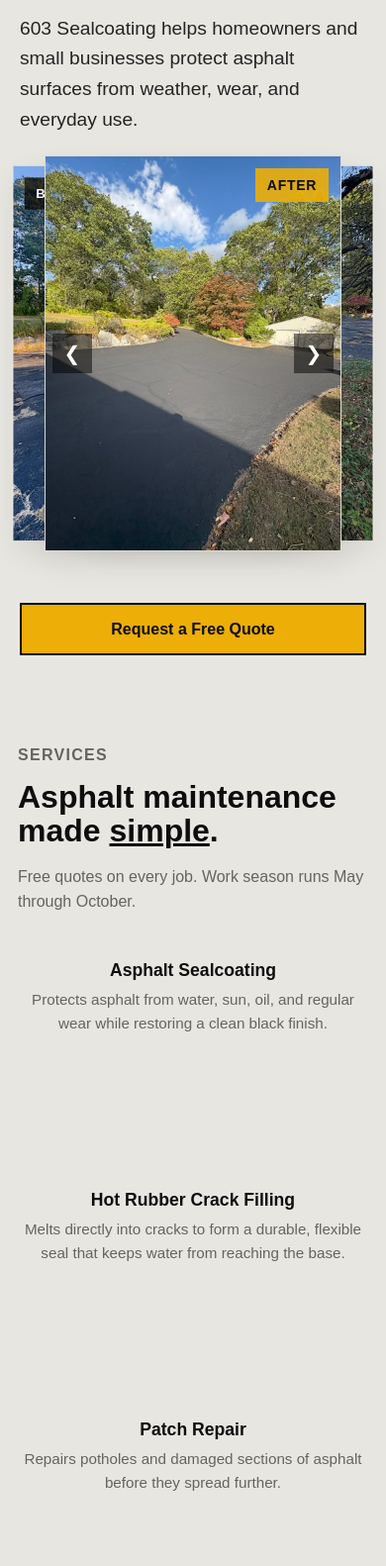
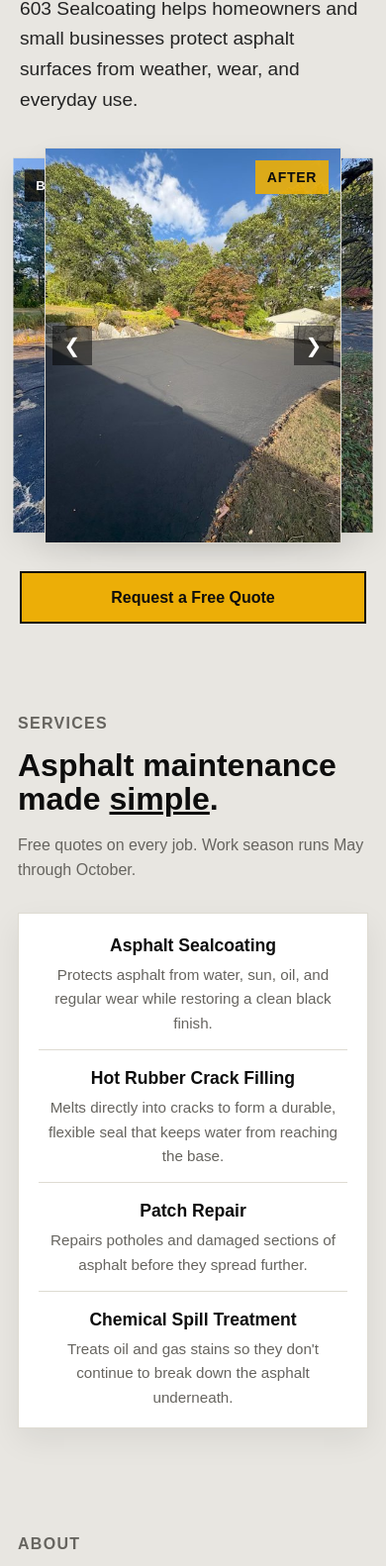
Before and after one commit to IgniteDevelopmentNH/603-sealcoating, a plain HTML site: page index.html in a window 390 px wide. Shown: the part 239-1821 px from the top of the page at 99% size. Drawn offline with Linux system fonts and the light colour scheme.

Commit message:
Refine hero layout and mobile services presentation
- Position carousel to the right of hero text on desktop
- Group heading, subheading, and CTA into one block so the button sits
  close to the text (carousel no longer stretches grid rows apart)
- Use display:contents on mobile to preserve heading/carousel/button order
- Tighten hero heading and button spacing
- Fix leftover flip-card min-height that left dead space between mobile
  service listings
- Wrap mobile service list in a white card with dividers to set it apart

Co-Authored-By: Claude Opus 4.8 <noreply@anthropic.com>

```diff
--- a/index.html
+++ b/index.html
@@ -38,6 +38,7 @@
   <main id="top">
     <section class="hero">
       <div class="hero-inner">
+        <div class="hero-copy">
           <div class="hero-content">
             <h1>Sealcoating that keeps driveways looking <strong><em>sharp</em></strong> and <strong><em>protected</em></strong>.</h1>
             <p class="hero-text">
@@ -46,6 +47,7 @@
           </div>
           <div class="hero-actions">
             <a class="button primary" href="#quote">Request a Free Quote</a>
+          </div>
         </div>
         <div class="carousel">
           <div class="carousel-track">
--- a/style.css
+++ b/style.css
@@ -114,8 +114,17 @@ a {
   display: grid;
   grid-template-columns: minmax(0, 1.3fr) minmax(280px, 0.7fr);
   align-items: center;
-  gap: 42px;
+  column-gap: 42px;
+  row-gap: 0;
   padding: 48px 20px;
+}
+
+.hero-copy {
+  grid-column: 1;
+}
+
+.carousel {
+  grid-column: 2;
 }
 
 .carousel {
@@ -240,11 +249,13 @@ a {
 .hero-content h1 {
   max-width: 780px;
   font-size: clamp(2rem, 6vw, 4.2rem);
+  margin-top: -20px;
+  margin-bottom: 16px;
 }
 
 .hero-text {
   max-width: 640px;
-  margin: 24px 0 0;
+  margin: 24px 0 12px;
   font-size: 1.2rem;
   color: var(--charcoal);
 }
@@ -261,7 +272,7 @@ a {
   display: flex;
   flex-wrap: wrap;
   gap: 12px;
-  margin-top: 32px;
+  margin-top: 8px;
 }
 
 .button {
@@ -523,6 +534,10 @@ a {
     gap: 20px;
   }
 
+  .hero-copy {
+    display: contents;
+  }
+
   .about,
   .contact,
   .quote-form {
@@ -566,6 +581,8 @@ a {
   .service-card-inner {
     transform: none !important;
     position: static;
+    min-height: 0;
+    height: auto;
   }
 
   .service-card-front,
@@ -615,7 +632,19 @@ a {
 
   .service-grid {
     grid-template-columns: 1fr;
-    gap: 8px;
+    gap: 0;
+    background: var(--white);
+    border: 1px solid var(--line);
+    box-shadow: 0 12px 30px rgba(0, 0, 0, 0.07);
+    padding: 4px 20px;
+  }
+
+  .service-card {
+    padding: 14px 0;
+  }
+
+  .service-card + .service-card {
+    border-top: 1px solid var(--line);
   }
 
   .hero-actions,
```
Lines whose indentation alone changed are shown as unchanged.
